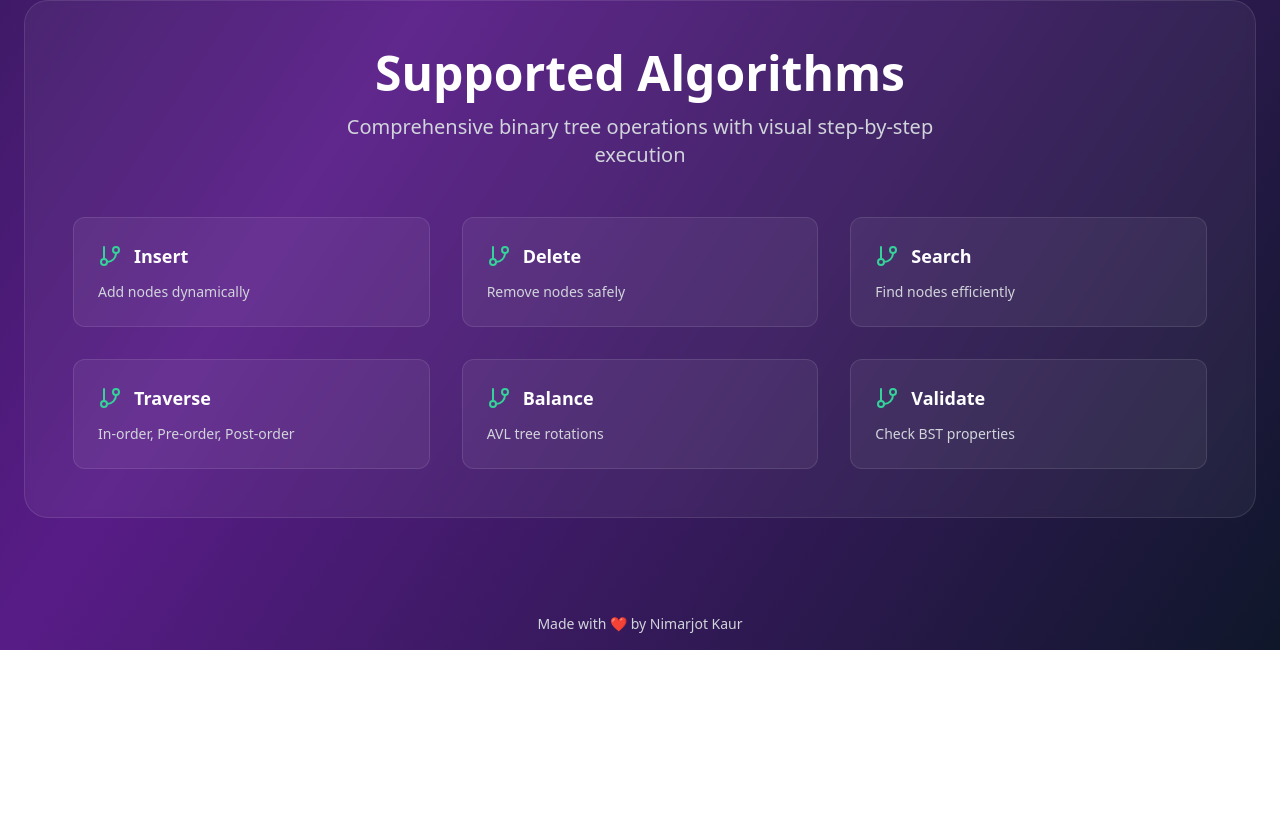
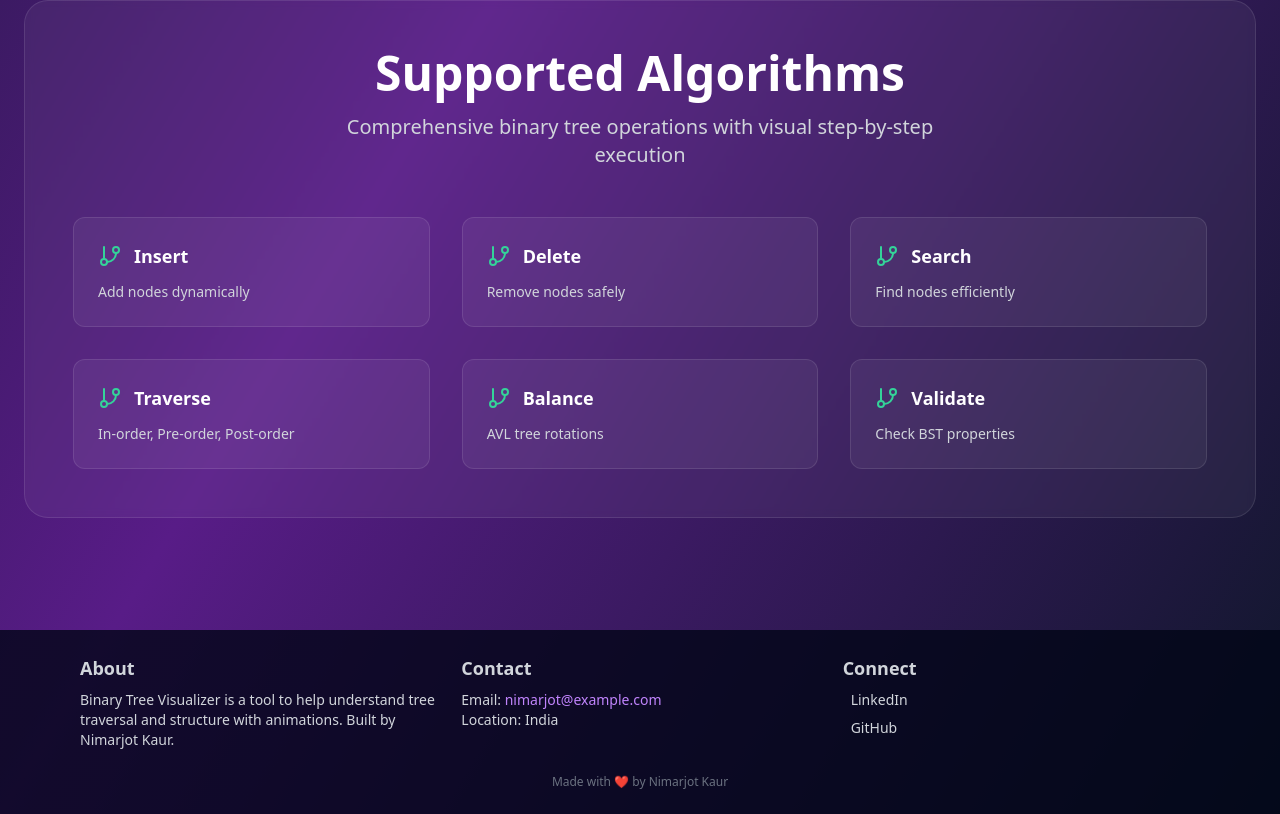
Before and after one commit to Nimarjot1/Binary_Tree_Visualizer, a React (Vite) app: page / in a window 1280 px wide. Shown: the part 1294-2108 px from the top of the page. Before the commit the page ends 1944 px from the top, so only its background shows below. Built offline with nearby package versions, Linux system fonts and the light colour scheme; no server answers.

Commit message:
Update App.jsx

```diff
--- a/src/App.jsx
+++ b/src/App.jsx
@@ -26,9 +26,52 @@ function App() {
         )}
       </motion.div>
 
-      {/* Footer */}
-      <footer className="text-center py-4 text-sm text-gray-300">
-        Made with <span className="text-red-400">❤️</span> by Nimarjot Kaur
+      {/* Professional Footer */}
+      <footer className="bg-slate-950 bg-opacity-80 text-gray-300 py-6 mt-8">
+        <div className="max-w-6xl mx-auto px-4 grid grid-cols-1 sm:grid-cols-3 gap-6 text-center sm:text-left">
+
+          {/* About Section */}
+          <div>
+            <h3 className="text-lg font-semibold mb-2">About</h3>
+            <p className="text-sm">
+              Binary Tree Visualizer is a tool to help understand tree traversal and structure with animations. Built by Nimarjot Kaur.
+            </p>
+          </div>
+
+          {/* Contact Section */}
+          <div>
+            <h3 className="text-lg font-semibold mb-2">Contact</h3>
+            <p className="text-sm">
+              Email: <a href="mailto=nimarjot@example.com" className="text-purple-400 hover:underline">nimarjot@example.com</a>
+            </p>
+            <p className="text-sm">Location: India</p>
+          </div>
+
+          {/* Connect Section */}
+          <div>
+            <h3 className="text-lg font-semibold mb-2">Connect</h3>
+            <ul className="space-y-2 text-sm">
+              <li className="flex items-center justify-center sm:justify-start gap-2">
+                <i className="fab fa-linkedin text-blue-400"></i>
+                <a href="https://www.linkedin.com/in/nimarjot-kaur-03039b273/" target="_blank" rel="noopener noreferrer" className="hover:text-purple-400">
+                  LinkedIn
+                </a>
+              </li>
+              <li className="flex items-center justify-center sm:justify-start gap-2">
+                <i className="fab fa-github text-gray-400"></i>
+                <a href="https://github.com/Nimarjot1" target="_blank" rel="noopener noreferrer" className="hover:text-purple-400">
+                  GitHub
+                </a>
+              </li>
+            </ul>
+          </div>
+
+        </div>
+
+        {/* Bottom credit */}
+        <div className="text-center text-xs text-gray-500 mt-6">
+          Made with <span className="text-red-400">❤️</span> by Nimarjot Kaur
+        </div>
       </footer>
     </div>
   );
```
